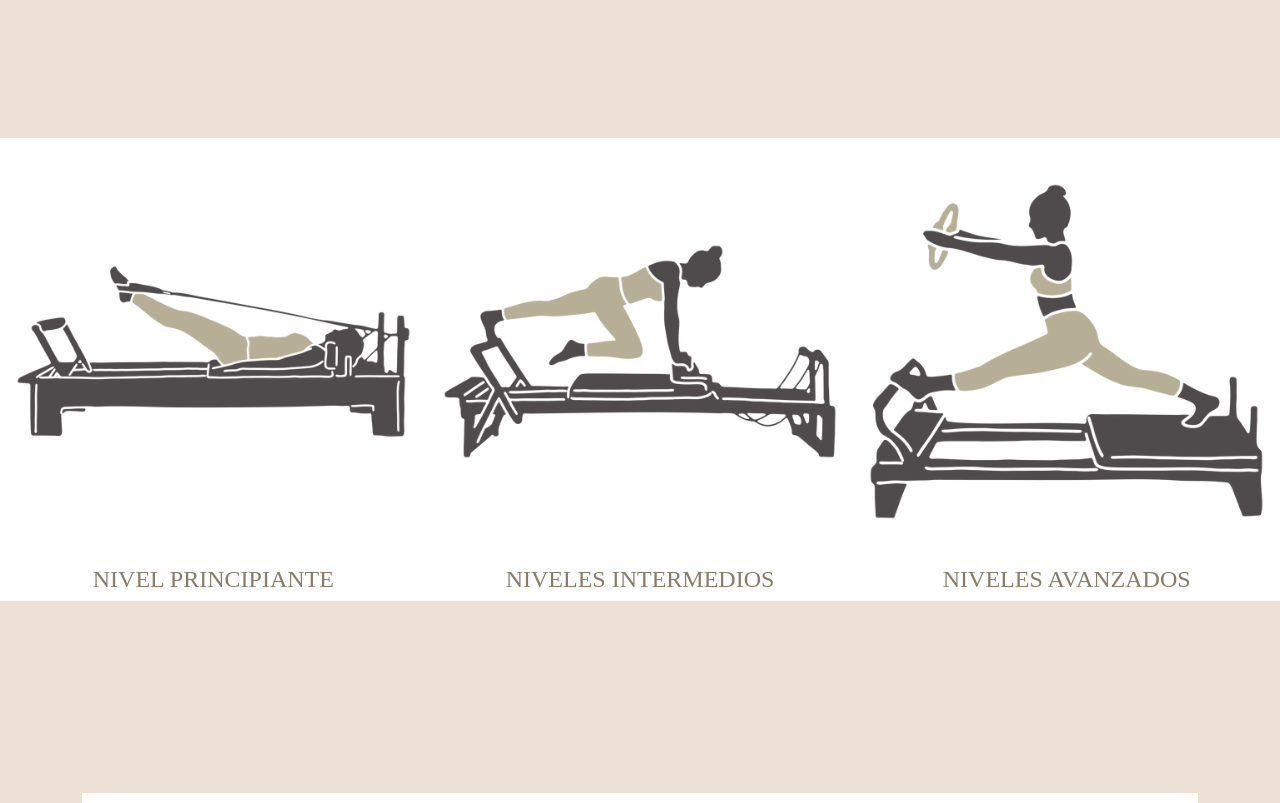
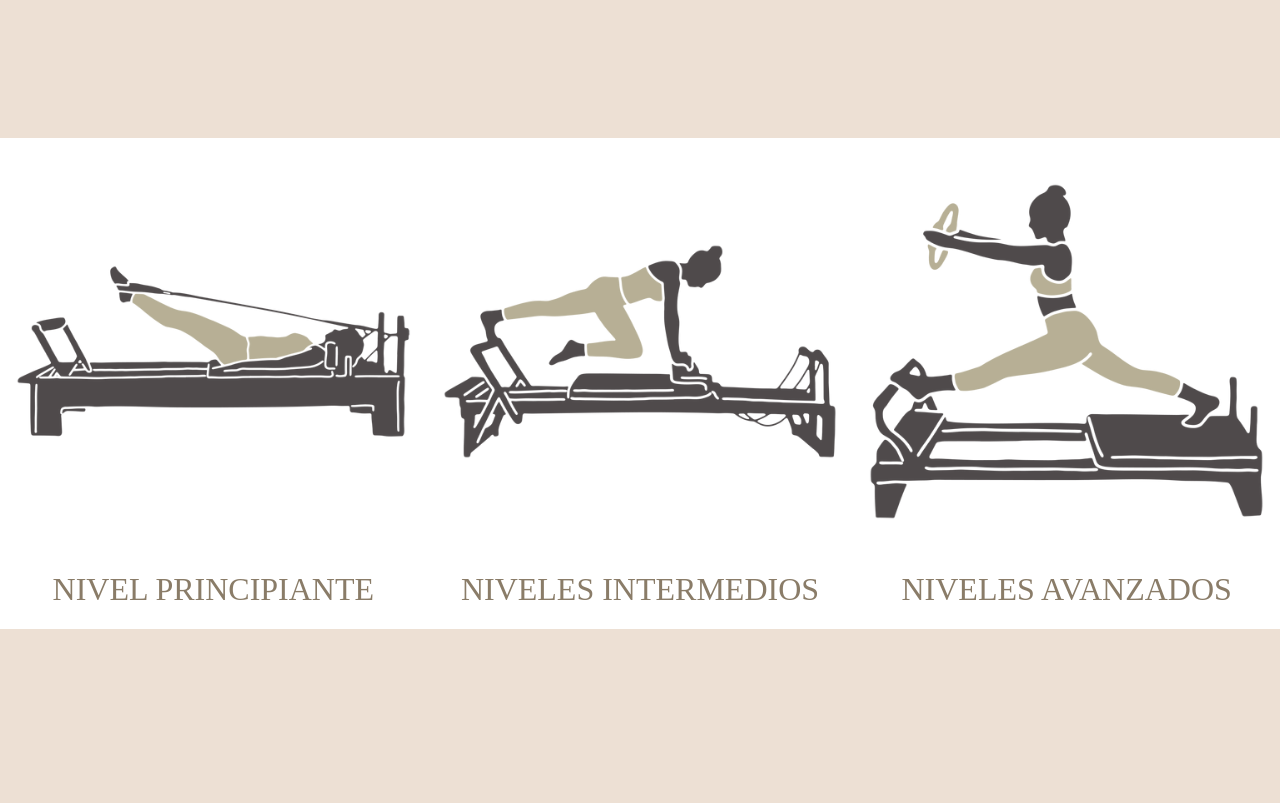
Before and after one commit to FraanGuevara/proyectoPilatesAR, a plain HTML site: page index.html in a window 1280 px wide. Shown: the part 1740-2543 px from the top of the page. Drawn offline with nearby package versions, Linux system fonts and the light colour scheme.

Commit message:
add changes division

```diff
--- a/CSS/style.css
+++ b/CSS/style.css
@@ -48,7 +48,7 @@ margin: 2%;
 
 .banner{
 width: 100%;
-padding:0%, auto;}
+padding: 0%, auto;}
 
 /* CARROUSEL DE IMAGENES ESTUDIO */
 .local{
@@ -103,6 +103,7 @@ padding:0%, auto;}
     flex-direction: column;
     filter: sepia(80%);
     color: #6D6875;
+    font-size: 2.5vw;
 }
 
 .imagenDivisionHome{
--- a/index.html
+++ b/index.html
@@ -115,25 +115,25 @@
                 <div class="division__cuadrado-1">
                     <img src="./Sources/Iconos division HOME/iconoPrincipiantes.png" alt="" class="imagenDivisionHome">
                     <div class="textoPNG">
-                        <h4>
+                        <p>
                             NIVEL PRINCIPIANTE
-                        </h4>
+                        <p>
                     </div>
                 </div>
                 <div class="division__cuadrado-2">
                     <img src="./Sources/Iconos division HOME/iconoIntermedios.png" alt="" class="imagenDivisionHome">
                     <div class="textoPNG">
-                        <h4>
+                        <p>
                             NIVELES INTERMEDIOS
-                        </h4>
+                        </p>
                     </div>
                 </div>
                 <div class="division__cuadrado-3">
                     <img src="./Sources/Iconos division HOME/iconoAvanzados.png" alt="" class="imagenDivisionHome">
                     <div class="textoPNG">
-                        <h4>
+                        <p>
                             NIVELES AVANZADOS
-                        </h4>
+                        </p>
                     </div>
                 </div>
             </div>
```
